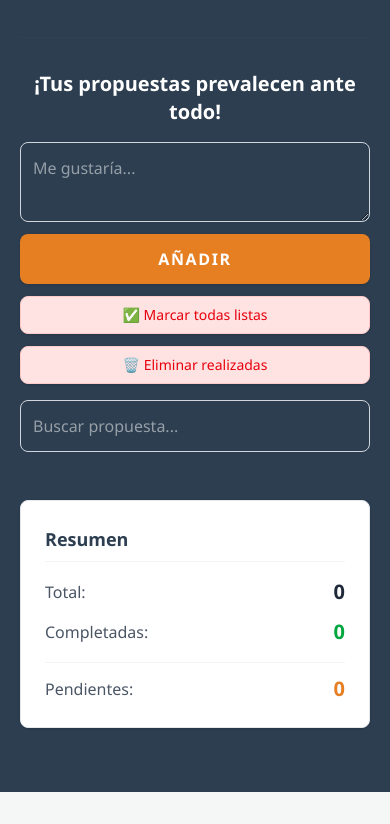
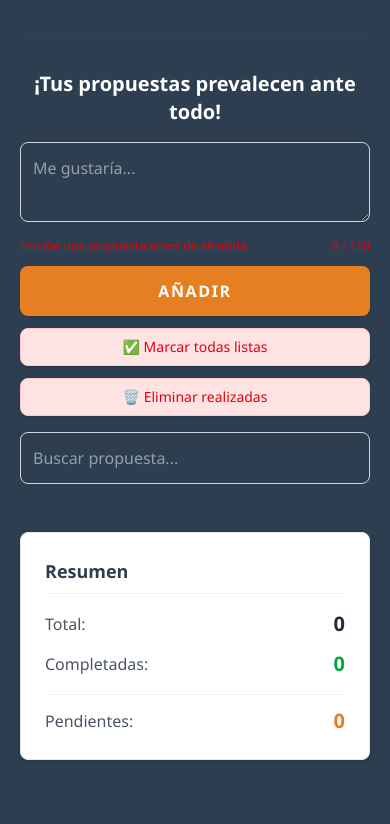
Before and after one commit to cesarramos0/Web01revisado, a website: page index.html in a window 390 px wide. Shown: the part 6062-6886 px from the top of the page. Before the commit the page ends 6854 px from the top, so only its background shows below. Drawn offline with Linux system fonts and the light colour scheme.

Commit message:
Implentation02: Character Counter and Limit + Warning

```diff
--- a/app.js
+++ b/app.js
@@ -1,6 +1,8 @@
 // VARIABLES
 const formularioTareas = document.getElementById("formulario-tareas");
 const textareaPropuesta = document.getElementById("input-tarea");
+const mensajeErrorTarea = document.getElementById("input-tarea-error");
+const contadorTarea = document.getElementById("input-tarea-contador");
 const listaPropuestas = document.querySelector(".lista-propuestas");
 const buscadorPropuestas = document.getElementById("input-busqueda");
 const botonTema = document.getElementById("btn-oscuro");
@@ -15,6 +17,7 @@ const CLASES_CONTENEDOR_COMPLETADA = ["bg-gray-100", "dark:bg-slate-700", "opaci
 const CLASES_CONTENEDOR_PENDIENTE = ["bg-white", "dark:bg-slate-800"];
 const CLASES_TEXTO_COMPLETADA = ["line-through", "text-gray-400", "dark:text-gray-500"];
 const CLASES_TEXTO_PENDIENTE = ["text-gray-800", "dark:text-gray-200"];
+const MAX_CARACTERES_TAREA = 120;
 const raizHTML = document.documentElement;
 
 // Referencias a estadísticas (si existen en el HTML)
@@ -68,6 +71,61 @@ const aplicarTema = (theme) => {
 };
 
 /**
+ * Valida el texto de la tarea según longitud.
+ * @param {string} texto
+ * @param {{ max?: number }} [opciones]
+ * @returns {{ ok: boolean, error?: string, length: number, max: number }}
+ */
+function validarTextoTarea(texto, opciones = {}) {
+  const max = typeof opciones.max === "number" && opciones.max > 0 ? opciones.max : MAX_CARACTERES_TAREA;
+  const limpio = texto ?? "";
+  const length = limpio.trim().length;
+
+  if (!length) {
+    return {
+      ok: false,
+      error: "Escribe una propuesta antes de añadirla.",
+      length,
+      max,
+    };
+  }
+
+  if (length > max) {
+    return {
+      ok: false,
+      error: `Has superado el límite de ${max} caracteres (${length}).`,
+      length,
+      max,
+    };
+  }
+
+  return { ok: true, length, max };
+}
+
+/**
+ * Refleja en la interfaz el resultado de la validación del textarea.
+ * @param {{ ok: boolean, error?: string, length: number, max: number }} resultado
+ */
+function actualizarUIValidacionTarea(resultado) {
+  if (contadorTarea) {
+    contadorTarea.textContent = `${resultado.length} / ${resultado.max}`;
+    const tieneError = !resultado.ok;
+    contadorTarea.classList.toggle("text-red-600", tieneError);
+    contadorTarea.classList.toggle("dark:text-red-400", tieneError);
+  }
+
+  if (mensajeErrorTarea) {
+    if (!resultado.ok && resultado.error) {
+      mensajeErrorTarea.textContent = resultado.error;
+      mensajeErrorTarea.classList.remove("opacity-0");
+    } else {
+      mensajeErrorTarea.textContent = "";
+      mensajeErrorTarea.classList.add("opacity-0");
+    }
+  }
+}
+
+/**
  * Pide confirmación antes de eliminar tareas.
  * @param {{ modo: "una" | "completadas", textoTarea?: string, cantidad?: number }} params
  * @returns {boolean}
@@ -105,11 +163,17 @@ botonTema.addEventListener("click", () => {
   aplicarTema(esTemaOscuro() ? "light" : "dark");
 });
 
-// AUTO-RESIZE TEXTAREA
+// AUTO-RESIZE TEXTAREA + VALIDACIÓN EN TIEMPO REAL
 textareaPropuesta.addEventListener("input", function () {
   this.style.height = "auto";
   this.style.height = `${this.scrollHeight}px`;
+
+  const resultado = validarTextoTarea(this.value, { max: MAX_CARACTERES_TAREA });
+  actualizarUIValidacionTarea(resultado);
 });
+
+// Estado inicial de contador/validación
+actualizarUIValidacionTarea(validarTextoTarea(textareaPropuesta.value || "", { max: MAX_CARACTERES_TAREA }));
 
 // RECUPERACIÓN DE ELEMENTOS (Al cargar la página)
 document.addEventListener("DOMContentLoaded", () => {
@@ -120,13 +184,22 @@ document.addEventListener("DOMContentLoaded", () => {
 formularioTareas.addEventListener("submit", (event) => {
   event.preventDefault();
 
-  const texto = textareaPropuesta.value.trim();
-  if (!texto) return;
+  const texto = textareaPropuesta.value || "";
+  const resultado = validarTextoTarea(texto, { max: MAX_CARACTERES_TAREA });
+  actualizarUIValidacionTarea(resultado);
 
-  crearElemento({ texto, completada: false });
+  if (!resultado.ok) {
+    textareaPropuesta.focus();
+    return;
+  }
+
+  const textoLimpio = texto.trim();
+  crearElemento({ texto: textoLimpio, completada: false });
 
   textareaPropuesta.value = "";
   textareaPropuesta.style.height = "auto";
+  const resultadoReset = validarTextoTarea("", { max: MAX_CARACTERES_TAREA });
+  actualizarUIValidacionTarea(resultadoReset);
   guardarTareas();
 });
 
--- a/index.html
+++ b/index.html
@@ -155,6 +155,12 @@
 
                     <form id="formulario-tareas" class="flex flex-col gap-3">
                         <textarea id="input-tarea" placeholder="Me gustaría..." class="w-full p-3 border border-gray-300 dark:border-slate-700 rounded-lg text-white dark:bg-slate-800 outline-none transition-all duration-300 focus:border-acento focus:ring-2 focus:ring-orange-200 resize-y min-h-[80px]"></textarea>
+
+                        <div class="flex items-center justify-between text-xs text-gray-500 dark:text-gray-400 mt-1">
+                            <p id="input-tarea-error" class="max-w-[70%] text-red-600 dark:text-red-400 transition-opacity duration-200 opacity-0 whitespace-pre-line"></p>
+                            <span id="input-tarea-contador" class="ml-auto tabular-nums">0 / 120</span>
+                        </div>
+
                         <button type="submit" class="bg-acento w-full text-white border-none py-3 px-6 rounded-lg font-bold uppercase tracking-widest cursor-pointer transition-all duration-300 shadow-sm hover:bg-orange-600 hover:shadow-md focus:ring-4 focus:ring-orange-300 outline-none">
                             Añadir
                         </button>
```
